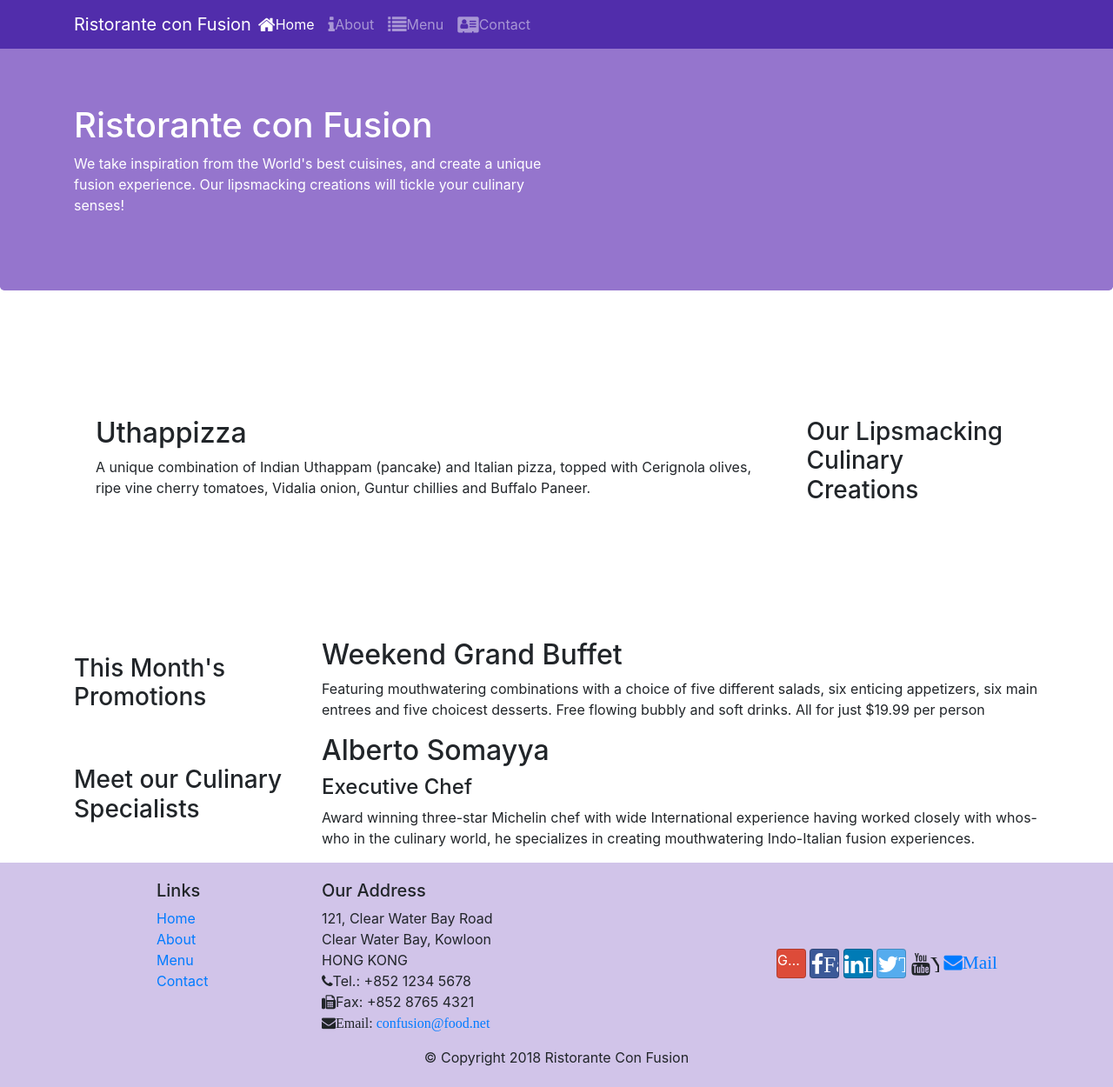
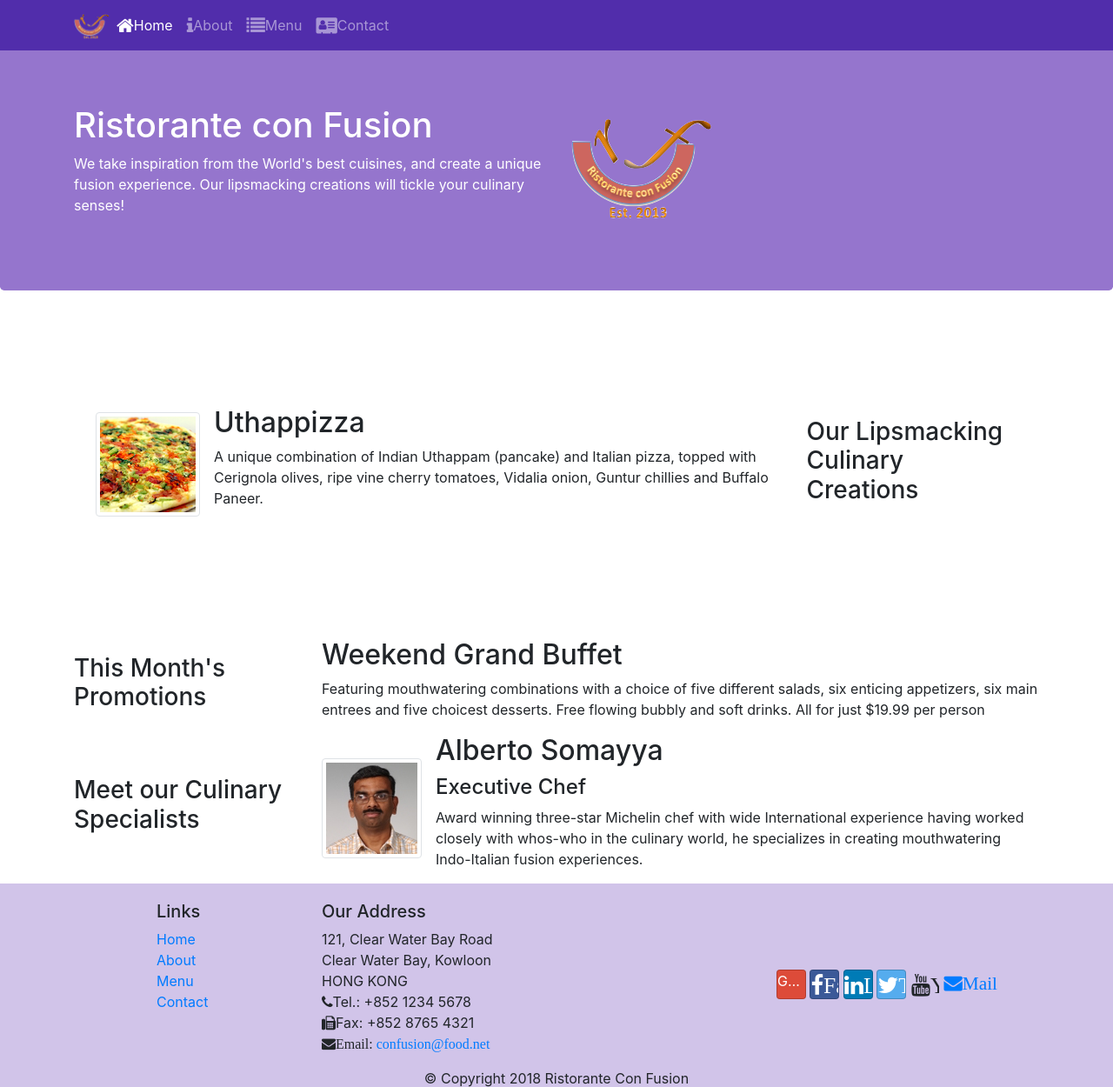
Before and after one commit to Mike-Higanbana/React_Course_1_Week_2, a website: page index.html in a window 1280 px wide. Shown: the top 1250 px of the page at 87% size. Drawn offline with nearby package versions, Linux system fonts and the light colour scheme.

Commit message:
Images and Media

```diff
--- a/index.html
+++ b/index.html
@@ -21,7 +21,9 @@
             <button class="navbar-toggler" type="button" data-toggle="collapse" data-target="#Navbar">
                 <span class="navbar-toggler-icon"></span>
             </button>
-            <a href="#" class="navbar-brand mr-auto">Ristorante con Fusion</a>
+            <a href="#" class="navbar-brand mr-auto">
+                <img src="img/logo.png" height="30" width="41">
+            </a>
             <div class="collapse navbar-collapse" id="Navbar">
                 <ul  class="navbar-nav mr-auto">
                     <li class="nav-item active"><a class="nav-link" href="#">
@@ -44,7 +46,8 @@
                     <h1>Ristorante con Fusion</h1>
                     <p>We take inspiration from the World's best cuisines, and create a unique fusion experience. Our lipsmacking creations will tickle your culinary senses!</p>
                 </div>
-                <div class="col-12 col-sm">
+                <div class="col-12 col-sm align-self-center">
+                    <img src="img/logo.png" class=""image-fluid/>
                 </div>
             </div>
         </div>
@@ -56,8 +59,14 @@
                 <h3>Our Lipsmacking Culinary Creations</h3>
             </div>
             <div class="col col-sm col-md">
-                <h2>Uthappizza</h2>
-                <p>A unique combination of Indian Uthappam (pancake) and Italian pizza, topped with Cerignola olives, ripe vine cherry tomatoes, Vidalia onion, Guntur chillies and Buffalo Paneer.</p>
+                <div class="media">
+                    <img src="img/uthappizza.png" class="d-flex mr-3 img-thumbnail align-self-center" alt="Uthappizza"/>
+                    <div class="media-body">
+                        <h2>Uthappizza</h2>
+                        <p>A unique combination of Indian Uthappam (pancake) and Italian pizza, topped with Cerignola olives, ripe vine cherry tomatoes, Vidalia onion, Guntur chillies and Buffalo Paneer.</p>
+                    </div>
+                </div>
+
             </div>
         </div>
 
@@ -77,9 +86,15 @@
                 <h3>Meet our Culinary Specialists</h3>
             </div>
             <div class="col col-sm col-md">
-                <h2>Alberto Somayya</h2>
-                <h4>Executive Chef</h4>
-                <p>Award winning three-star Michelin chef with wide International experience having worked closely with whos-who in the culinary world, he specializes in creating mouthwatering Indo-Italian fusion experiences. </p>
+                <div class="media">
+                    <img src="img/alberto.png" class="d-flex mr-3 img-thumbnail align-self-center" alt="Uthappizza"/>
+                    <div class="media-body">
+                        <h2 class="mt-0">Alberto Somayya</h2>
+                        <h4>Executive Chef</h4>
+                        <p>Award winning three-star Michelin chef with wide International experience having worked closely with whos-who in the culinary world, he specializes in creating mouthwatering Indo-Italian fusion experiences. </p>
+                    </div>
+                </div>
+
             </div>
         </div>
     </div>
```
Also changed, not shown: aboutus.html (+5 -2 lines), contactus.html (+5 -2 lines), img/alberto.png (added), img/buffet.png (added), img/logo.png (added), img/uthappizza.png (added), 2 other files.
